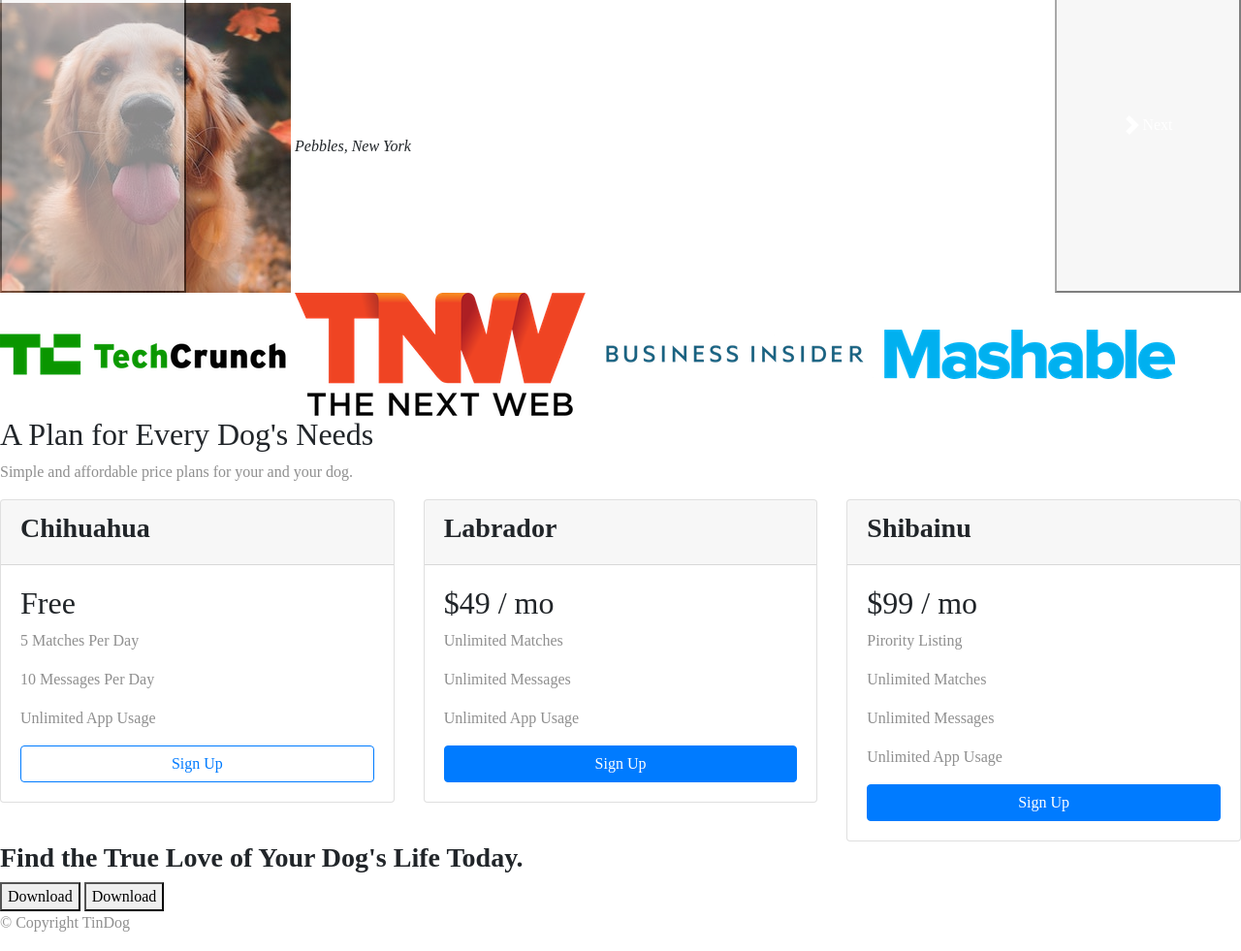
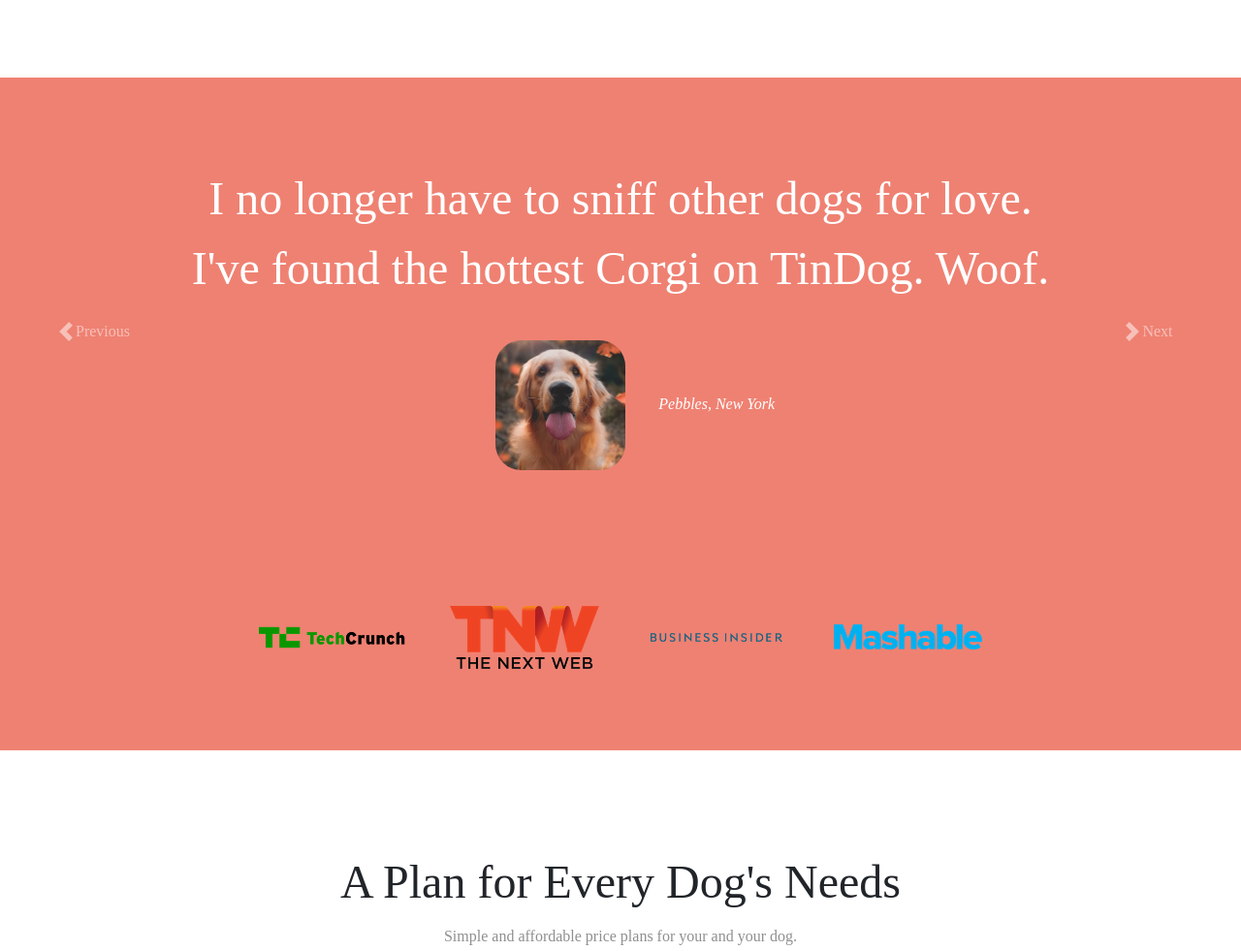
Before and after one commit to smarani19/Tindog, a plain HTML site: page index.html in a window 1280 px wide. Shown: the part 1079-2060 px from the top of the page at 97% size. Drawn offline with nearby package versions, Linux system fonts and the light colour scheme; files that its build step writes are made by us from their sources.

Commit message:
applied more styles

```diff
--- a/styles.css
+++ b/styles.css
@@ -1,3 +1,4 @@
+
 body{
   font-family: "Monsterrat";
 }
@@ -9,6 +10,12 @@ h1{
   font-family: "Monsterrat-Black" ;
   font-size: 3.5rem;
   font-weight: 900;
+  line-height: 1.5;
+}
+h2{
+  font-family: "Monsterrat-Bold" ;
+  font-size: 3rem;
+  font-weight: 400;
   line-height: 1.5;
 }
 h3{
@@ -47,7 +54,12 @@ h3{
   width: 60%;
   margin-left: 100px;
   transform: rotate(15deg);
+
 }
+#features{
+  margin: 5% 15%;
+}
+
 .feattitle{
   text-align: center;
   padding: 5%;
@@ -62,3 +74,43 @@ p{
 .symbol:hover{
 color: #ff4c68;
 }
+
+#testimonials {
+/*this would apply for the entire testimonial section*/
+text-align: center;
+background-color: #ef8172;
+color: #fff;
+}
+
+.carousel-item{
+  /*this would apply for the items in thee carousel except for the previous and ndext slide buttons*/
+  padding: 7% 15%;
+
+}
+
+.testimonial-image{
+  width: 15%;
+  border-radius: 20%;
+  margin: 30px;;
+}
+#press{
+  background-color:#ef8172 ;
+  text-align: center;
+  padding-bottom: 5%;
+}
+
+.promotion{
+  width : 12%;
+  margin: 20px;
+
+}
+
+/*the bootstrap 5 doc gave an extra box around the previous and next buttons, in order to remove it , the following code has been added */
+.slidebutton{
+  background-color: #ef8172;
+  border:0;
+}
+#pricing{
+  padding: 100px;
+  text-align: center;
+}
```
